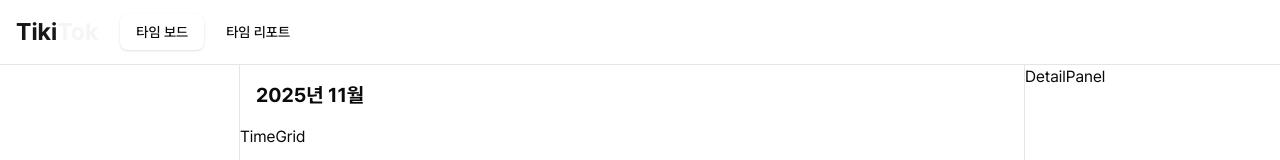
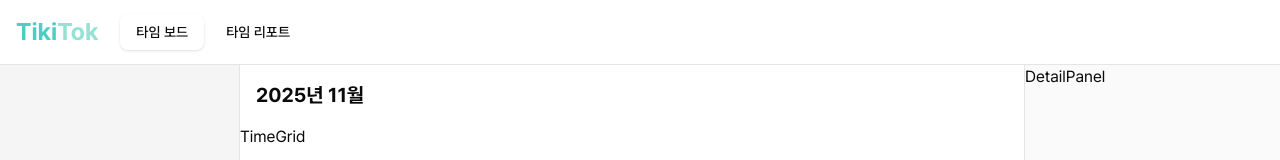
Before and after one commit to ChaeYubin/tikitok, a Next.js app: page /time-board in a window 1280 px wide. Shown: the top 160 px of the page. Built offline with nearby package versions, Linux system fonts and the light colour scheme.

Commit message:
style: 커스텀 색상 제거

```diff
--- a/src/features/time-board/control-panel.tsx
+++ b/src/features/time-board/control-panel.tsx
@@ -3,10 +3,7 @@ import Category from './category'
 
 const ControlPanel = () => {
   return (
-    <aside
-      className="border-border-primary bg-background-card flex w-60 flex-col border-r"
-      aria-label="컨트롤 패널"
-    >
+    <aside className="bg-sidebar-accent flex w-60 flex-col border-r" aria-label="컨트롤 패널">
       <Calendar />
       <Category />
     </aside>
--- a/src/features/time-board/detail-panel.tsx
+++ b/src/features/time-board/detail-panel.tsx
@@ -1,9 +1,6 @@
 const DetailPanel = () => {
   return (
-    <aside
-      className="border-border-primary bg-background-card w-64 border-l"
-      aria-label="상세 편집 패널"
-    >
+    <aside className="bg-sidebar w-64 border-l" aria-label="상세 편집 패널">
       DetailPanel
     </aside>
   )
--- a/src/features/time-report/filter-panel.tsx
+++ b/src/features/time-report/filter-panel.tsx
@@ -1,6 +1,6 @@
 const FilterPanel = () => {
   return (
-    <aside className="border-border-primary bg-background-card flex w-60 flex-col border-r">
+    <aside className="bg-sidebar flex w-60 flex-col border-r">
       <div className="flex h-52 items-center justify-center">기간 필터</div>
       <div className="flex h-52 items-center justify-center">카테고리 필터</div>
     </aside>
--- a/src/shared/components/header.tsx
+++ b/src/shared/components/header.tsx
@@ -2,10 +2,10 @@ import NavLinks from './nav-links'
 
 const Header = () => {
   return (
-    <div className="border-border-primary flex w-full items-center border-b px-4 py-2">
+    <div className="flex w-full items-center border-b px-4 py-2">
       <div className="pr-4 text-2xl font-bold">
-        <span className="text-primary">Tiki</span>
-        <span className="text-secondary">Tok</span>
+        <span className="text-brand-primary">Tiki</span>
+        <span className="text-brand-secondary">Tok</span>
       </div>
       <NavLinks />
     </div>
```
